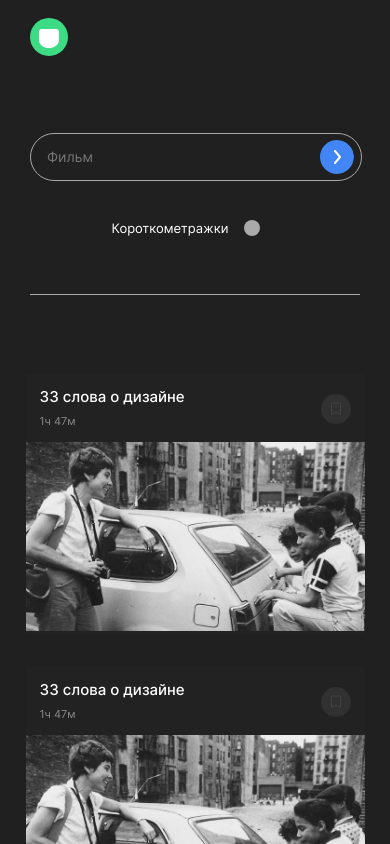
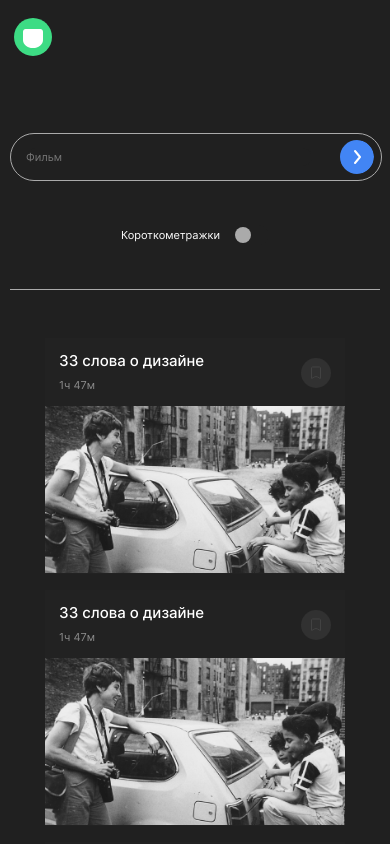
Before and after one commit to efshchogolev/movies-explorer-frontend, a React (Create React App) app: page /#/movies in a window 390 px wide. Shown: the top 844 px of the page. Built offline with nearby package versions, Linux system fonts and the light colour scheme.

Commit message:
feat: сделать 320 версию фильмов

```diff
--- a/src/components/ButtonMore/ButtonMore.css
+++ b/src/components/ButtonMore/ButtonMore.css
@@ -3,7 +3,7 @@
   display: flex;
   flex-direction: column;
   align-items: center;
-  padding: 60px 0 80px 0;
+  padding: 65px 0 80px 0;
 }
 
 .more__button {
@@ -22,3 +22,17 @@
 .more__button_invisible {
   display: none;
 }
+
+@media screen and (max-width: 767px) {
+  .more {
+    padding: 52px 0 80px 0;
+  }
+
+  .more__button {
+    max-width: 240px;
+    width: 100%;
+    min-height: 36px;
+    background-color: #2f2f2f;
+    color: #fff;
+  }
+}
--- a/src/components/ButtonMore/ButtonMore.jsx
+++ b/src/components/ButtonMore/ButtonMore.jsx
@@ -1,10 +1,10 @@
 import './ButtonMore.css'
 import cn from 'classnames'
 
-function ButtonMore({ visible }) {
+function ButtonMore({ invisible }) {
   return (
     <div className='more'>
-      <button className={cn('more__button', visible ? '' : 'more__button_invisible')}>Ещё</button>
+      <button className={cn('more__button', invisible ? '' : 'more__button_invisible')}>Ещё</button>
     </div>
   )
 }
--- a/src/components/FilterCheckbox/FilterCheckbox.css
+++ b/src/components/FilterCheckbox/FilterCheckbox.css
@@ -52,6 +52,29 @@
 
 @media screen and (max-width: 1279px) {
   .filter {
-    margin: 25px;
+    margin: 37px 25px 57px 25px;
+  }
+
+  .filter__text {
+    margin: 0 12px 0 0;
+  }
+  .filter__label {
+    margin: 0;
   }
 }
+
+@media screen and (max-width: 767px) {
+  .filter {
+    margin: 44px 0 44px 0;
+  }
+
+  /* .filter__label {
+    margin: 0;
+  } */
+
+  .filter__text {
+    margin: 0 13px 0 0;
+    line-height: 18px;
+    font-size: 11px;
+  }
+}
--- a/src/components/Header/Header.css
+++ b/src/components/Header/Header.css
@@ -90,3 +90,9 @@
     display: none;
   }
 }
+
+@media screen and (max-width: 767px) {
+  .header {
+    padding: 18px 14px 18px 14px;
+  }
+}
--- a/src/components/MoviesCard/MoviesCard.css
+++ b/src/components/MoviesCard/MoviesCard.css
@@ -1,18 +1,19 @@
 .card {
   max-width: 364px;
   width: 100%;
-  min-height: 271px;
+  /* min-height: 236px; */
+  max-height: 271px;
   background-color: #222;
 }
 .card__info {
-  margin: 14px 0 14px 14px;
+  margin: 14px;
   display: grid;
   grid-template-areas:
     "name like"
     "time like";
-  max-width: 364px;
+  max-width: 336px;
   row-gap: 9px;
-  width: 100%;
+  /* width: 100%; */
   justify-content: space-between;
 }
 .card__name {
@@ -78,14 +79,28 @@
 .card__image {
   max-width: 364px;
   width: 100%;
+  object-fit: cover;
 }
 
 @media screen and (max-width: 1279px) {
-  .card__info {
+  /* .card__info {
     max-width: 311px;
   }
 
   .card {
     min-height: 258px;
+  } */
+}
+
+@media screen and (max-width: 767px) {
+  .card__info {
+    /* max-width: 272px; */
+    margin: 14px;
+  }
+
+  .card {
+    height: 100%;
+    max-height: 236px;
+    max-width: 300px;
   }
 }
--- a/src/components/MoviesCardList/MoviesCardList.css
+++ b/src/components/MoviesCardList/MoviesCardList.css
@@ -5,7 +5,7 @@
   grid-template-columns: repeat(auto-fit, 364px);
   align-items: center;
   justify-content: center;
-  gap: 26px 24px;
+  gap: 30px 24px;
   margin: 0;
   list-style: none;
 }
@@ -17,3 +17,11 @@
     grid-template-columns: repeat(auto-fit, 339px);
   }
 }
+
+@media screen and (max-width: 767px) {
+  .card-list {
+    padding: 38px 10px 30px 10px;
+    gap: 16px 30px;
+    grid-template-columns: repeat(auto-fit, 300px);
+  }
+}
--- a/src/components/SearchForm/SearchForm.css
+++ b/src/components/SearchForm/SearchForm.css
@@ -39,7 +39,7 @@
   border-radius: 50px;
   background-color: #202020;
   border: none;
-  max-width: 875px;
+  max-width: calc(100% - 80px);
   width: 100%;
   color: #8b8b8b;
   font-size: 14px;
@@ -73,13 +73,26 @@
 
   .search__form {
     flex-direction: column;
+    margin: 0;
   }
 
   .search__form-container {
     margin: 0;
   }
+}
 
-  .search__form {
-    margin-bottom: 19px;
+@media screen and (max-width: 767px) {
+  .search {
+    padding: 55px 10px 10px 10px;
+  }
+
+  .search__input {
+    font-size: 11px;
+    line-height: 18px;
+    margin-left: 15px;
+  }
+
+  .search__container {
+    margin: 0;
   }
 }
```
